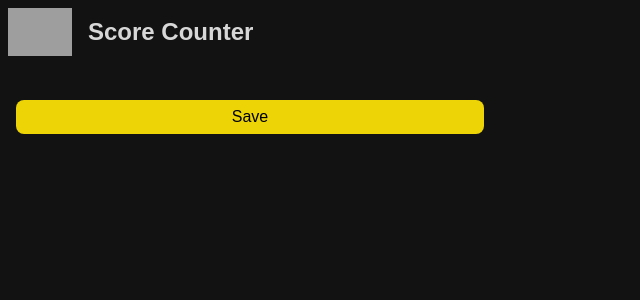
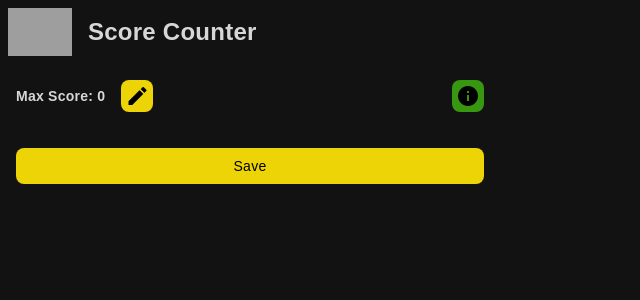
Before and after one commit to shatkill/UnoCounter, an Angular app: page /game in a window 1280 px wide. Shown: the top 300 px of the page, without its empty margins (0-640 px from the left). Built offline with nearby package versions, Linux system fonts and the light colour scheme; grey boxes are pictures that could not be loaded.

Commit message:
First statistics, show maxScore, show winners

```diff
--- a/angular.json
+++ b/angular.json
@@ -26,7 +26,10 @@
             "polyfills": "src/polyfills.ts",
             "tsConfig": "tsconfig.app.json",
             "assets": ["src/favicon.ico", "src/assets"],
-            "styles": ["src/styles.scss"],
+            "styles": [
+              "@angular/material/prebuilt-themes/indigo-pink.css",
+              "src/styles.scss"
+            ],
             "scripts": [],
             "vendorChunk": true,
             "extractLicenses": false,
@@ -91,7 +94,10 @@
             "tsConfig": "tsconfig.spec.json",
             "karmaConfig": "karma.conf.js",
             "assets": ["src/favicon.ico", "src/assets"],
-            "styles": ["src/styles.scss"],
+            "styles": [
+              "@angular/material/prebuilt-themes/indigo-pink.css",
+              "src/styles.scss"
+            ],
             "scripts": []
           }
         },
--- a/src/app/app.module.ts
+++ b/src/app/app.module.ts
@@ -6,15 +6,18 @@ import { AppComponent } from './app.component';
 import { MainModule } from './main/main.module';
 import { BrowserAnimationsModule } from '@angular/platform-browser/animations';
 
+import { MatDialogModule } from '@angular/material/dialog';
+
 @NgModule({
-  declarations: [
-    AppComponent
-  ],
+  declarations: [AppComponent],
   imports: [
     BrowserModule,
-    AppRoutingModule, MainModule, BrowserAnimationsModule,
+    AppRoutingModule,
+    MainModule,
+    BrowserAnimationsModule,
+    MatDialogModule,
   ],
   providers: [],
-  bootstrap: [AppComponent]
+  bootstrap: [AppComponent],
 })
-export class AppModule { }
+export class AppModule {}
--- a/src/app/main/game-page/game-page.component.html
+++ b/src/app/main/game-page/game-page.component.html
@@ -1,15 +1,33 @@
+<div class="uc-info-container">
+  <div class="uc-score-info">
+    <div class="uc-score">Max Score: {{ maxScore }}</div>
+    <div class="uc-edit-button" (click)="editMaxScore()">
+      <mat-icon>edit</mat-icon>
+    </div>
+  </div>
+  <div class="uc-info-button" (click)="openStatistics()">
+    <mat-icon>info</mat-icon>
+  </div>
+</div>
+
 <table>
   <thead>
     <tr class="uc-table-header-row">
-      <th *ngFor="let player of players">
-        {{ shufflePlayer === player ? "• " + player : player }}
+      <th
+        *ngFor="let player of players"
+        [ngClass]="{ 'uc-current-shuffler-cell': shufflePlayer === player }"
+      >
+        {{ player }}
       </th>
     </tr>
   </thead>
   <tbody>
     <tr *ngFor="let e of [].constructor(rounds); let round = index">
-      <td *ngFor="let player of players">
-        {{ scores[player][round] }}
+      <td
+        *ngFor="let player of players"
+        [ngClass]="{ 'uc-winner-cell': scores[player][round].won }"
+      >
+        {{ scores[player][round].sumScore }}
       </td>
     </tr>
     <tr>
@@ -23,6 +41,6 @@
     </tr>
   </tbody>
 </table>
-<div class="uc-button-container" *ngIf="!this.isFinished">
-  <div class="uc-default-button" (click)="addScores()">Save</div>
+<div *ngIf="!this.isFinished" class="uc-default-button" (click)="addScores()">
+  Save
 </div>
--- a/src/app/main/game-page/game-page.component.scss
+++ b/src/app/main/game-page/game-page.component.scss
@@ -7,14 +7,26 @@
   padding: 0.5rem;
 }
 
-.uc-maxscore-container {
-  font-size: large;
-  font-weight: bold;
-  margin-bottom: 1rem;
-  padding: 0.5rem;
+.uc-score-info {
+  display: flex;
+  justify-content: space-between;
+  align-items: center;
 }
 
-.uc-button-container {
+.uc-score {
+  font-weight: bold;
+}
+
+.uc-info-container {
+  margin-bottom: 1rem;
+  display: flex;
+  justify-content: space-between;
+  align-items: center;
+  margin-top: 0;
+}
+
+.uc-edit-button {
+  margin-left: 1rem;
 }
 
 .uc-theader {
@@ -22,8 +34,15 @@
   font-weight: bold;
 }
 
-// ********************
-/* scoreboard.component.scss */
+.uc-winner-cell {
+  color: $base-green;
+  font-weight: bold;
+  text-decoration: underline;
+}
+
+.uc-current-shuffler-cell {
+  text-decoration: underline;
+}
 
 table {
   width: 100%;
@@ -67,8 +86,6 @@ table {
 }
 
 div {
-  margin-top: 20px;
-
   label {
     margin-right: 10px;
   }
--- a/src/app/main/game-page/game-page.component.ts
+++ b/src/app/main/game-page/game-page.component.ts
@@ -1,12 +1,14 @@
-import { Component, OnInit } from '@angular/core';
-import {
-  FormControl,
-  FormGroup,
-  UntypedFormControl,
-  UntypedFormGroup,
-} from '@angular/forms';
+import { Component } from '@angular/core';
+import { FormControl, FormGroup } from '@angular/forms';
+import { MatDialog } from '@angular/material/dialog';
 import { DataSaveService } from 'src/app/shared/data-save.service';
-import { Player } from 'src/app/shared/models/Player';
+import { StatisticsDialogComponent } from './statistics-dialog/statistics-dialog.component';
+
+export interface Score {
+  scoreCurrentRound: number;
+  sumScore: number;
+  won: boolean;
+}
 
 @Component({
   selector: 'uc-game-page',
@@ -21,12 +23,15 @@ export class GamePageComponent {
   public isFinished = false;
   public halvePointsActivated = false;
 
-  public scores: { [player: string]: number[] } = {};
+  public scores: { [player: string]: Score[] } = {};
   public rounds;
 
   public formGroup!: ReturnType<typeof this.createFormGroup>;
 
-  constructor(private dataSaveService: DataSaveService) {
+  constructor(
+    private dataSaveService: DataSaveService,
+    private dialog: MatDialog
+  ) {
     this.players = this.dataSaveService.players;
     this.maxScore = this.dataSaveService.maxScore;
     this.halvePointsActivated = this.dataSaveService.halvePointsActivated;
@@ -38,23 +43,32 @@ export class GamePageComponent {
 
     this.players?.forEach((player) => {
       if (!this.scores[player]) {
-        this.scores[player] = [0];
+        this.scores[player] = [
+          { scoreCurrentRound: 0, sumScore: 0, won: false },
+        ];
       }
     });
   }
 
   public addScores() {
+    if (!this.thereIsOneWinner()) {
+      return;
+    }
+
     this.players?.forEach((player) => {
-      this.scores[player].push(
-        this.getCurrentScoreOfPlayer(player) +
-          this.getPlayerControl(player).value
-      );
+      this.scores[player].push({
+        scoreCurrentRound: this.getPlayerControl(player).value,
+        sumScore:
+          this.getPlayerControl(player).value +
+          this.getCurrentScoreOfPlayer(player),
+        won: this.getPlayerControl(player).value === null,
+      });
 
       if (
         this.halvePointsActivated &&
         this.getCurrentScoreOfPlayer(player) % 100 === 0
       ) {
-        this.scores[player][this.scores[player].length - 1] /= 2;
+        this.scores[player][this.scores[player].length - 1].sumScore /= 2;
       }
 
       this.getPlayerControl(player).setValue(null);
@@ -63,6 +77,8 @@ export class GamePageComponent {
     this.rounds++;
     this.determineLoser();
     this.changeShufflePlayerTurn();
+
+    console.log(this.scores);
   }
 
   public determineLoser() {
@@ -74,7 +90,7 @@ export class GamePageComponent {
   }
 
   public getCurrentScoreOfPlayer(player: string) {
-    return this.scores[player][this.scores[player].length - 1];
+    return this.scores[player][this.scores[player].length - 1].sumScore;
   }
 
   public getPlayerControl(player: string) {
@@ -95,4 +111,26 @@ export class GamePageComponent {
     });
     return new FormGroup(group);
   }
+
+  public thereIsOneWinner() {
+    let winners = 0;
+    this.players?.forEach((player) => {
+      if (this.getPlayerControl(player).value === null) winners++;
+    });
+
+    return winners === 1;
+  }
+
+  public editMaxScore() {}
+
+  public openStatistics(): void {
+    const dialogRef = this.dialog.open(StatisticsDialogComponent, {
+      data: { players: this.players, scores: this.scores, rounds: this.rounds },
+      maxWidth: '500px',
+    });
+
+    dialogRef.afterClosed().subscribe((result) => {
+      console.log('The dialog was closed');
+    });
+  }
 }
--- /dev/null
+++ b/src/app/main/game-page/statistics-dialog/statistics-dialog.component.html
@@ -0,0 +1,19 @@
+<div class="uc-dialog-container">
+  <h4>Statistics</h4>
+  <table>
+    <thead>
+      <tr class="uc-table-header-row">
+        <th></th>
+        <th *ngFor="let player of data.players">{{ player }}</th>
+      </tr>
+    </thead>
+    <tbody>
+      <tr *ngFor="let statisticType of statisticTypes">
+        <td>{{ statisticType.id.name }}</td>
+        <td *ngFor="let player of data.players">
+          {{ statisticType.calcFunction(player) }}
+        </td>
+      </tr>
+    </tbody>
+  </table>
+</div>
--- /dev/null
+++ b/src/app/main/game-page/statistics-dialog/statistics-dialog.component.scss
@@ -0,0 +1,61 @@
+@import "../../../../stylings.scss";
+
+.uc-dialog-container {
+  padding: 1rem;
+  background-color: $main-background;
+}
+
+table {
+  width: 100%;
+  border-collapse: collapse;
+
+  th,
+  td {
+    border: 1px solid $base-yellow;
+    padding: 8px;
+    text-align: end;
+    white-space: nowrap;
+    overflow: hidden;
+    text-overflow: ellipsis;
+
+    input {
+      width: 40px;
+      font-weight: bold;
+      text-align: end;
+    }
+  }
+
+  .uc-table-header-row {
+    th {
+      color: black;
+    }
+
+    :nth-child(n) {
+      background-color: $base-blue;
+    }
+    :nth-child(2n) {
+      background-color: $base-red;
+    }
+    :nth-child(3n) {
+      background-color: $base-yellow;
+    }
+    :nth-child(4n) {
+      background-color: $base-green;
+    }
+    :first-child {
+      background-color: #111111;
+    }
+  }
+}
+
+div {
+  label {
+    margin-right: 10px;
+  }
+
+  select,
+  input,
+  button {
+    margin-right: 10px;
+  }
+}
--- a/src/app/main/main.module.ts
+++ b/src/app/main/main.module.ts
@@ -7,10 +7,11 @@ import { BrowserModule } from '@angular/platform-browser';
 import { MainHeaderComponent } from './main-header/main-header.component';
 import { FormsModule } from '@angular/forms';
 import { ReactiveFormsModule } from '@angular/forms';
-import { RouterModule } from '@angular/router';
 import { GamePageComponent } from './game-page/game-page.component';
 import { PlayerScoreItemComponent } from './player-score-item/player-score-item.component';
+import { StatisticsDialogComponent } from './game-page/statistics-dialog/statistics-dialog.component';
 
+import { MatIconModule } from '@angular/material/icon';
 
 @NgModule({
   declarations: [
@@ -18,11 +19,17 @@ import { PlayerScoreItemComponent } from './player-score-item/player-score-item.
     MainLandingComponent,
     MainHeaderComponent,
     GamePageComponent,
-    PlayerScoreItemComponent
+    PlayerScoreItemComponent,
+    StatisticsDialogComponent,
   ],
   imports: [
-    CommonModule, BrowserModule, AppRoutingModule, FormsModule, ReactiveFormsModule
+    CommonModule,
+    BrowserModule,
+    AppRoutingModule,
+    FormsModule,
+    ReactiveFormsModule,
+    MatIconModule,
   ],
-  exports: [MainFrameComponent, MainLandingComponent, MainHeaderComponent]
+  exports: [MainFrameComponent, MainLandingComponent, MainHeaderComponent],
 })
-export class MainModule { }
+export class MainModule {}
--- a/src/styles.scss
+++ b/src/styles.scss
@@ -25,6 +25,42 @@
   cursor: pointer;
 }
 
+.uc-info-button {
+  border-radius: 8px;
+  background-color: $base-green;
+  color: black;
+  text-align: center;
+  cursor: pointer;
+  width: 1rem;
+  height: 1rem;
+  padding: 0.5rem;
+  display: flex;
+  justify-content: center;
+  align-items: center;
+
+  mat-icon {
+    overflow: unset;
+  }
+}
+
+.uc-edit-button {
+  border-radius: 8px;
+  background-color: $base-yellow;
+  color: black;
+  text-align: center;
+  cursor: pointer;
+  width: 1rem;
+  height: 1rem;
+  padding: 0.5rem;
+  display: flex;
+  justify-content: center;
+  align-items: center;
+
+  mat-icon {
+    overflow: unset;
+  }
+}
+
 html,
 body {
   height: 100%;
@@ -33,7 +69,7 @@ body {
 body {
   margin: 0;
   font-family: Roboto, "Helvetica Neue", sans-serif;
-  background-color: #121212;
+  background-color: $main-background;
 }
 
 /* Chrome, Safari, Edge, Opera */
@@ -52,6 +88,15 @@ input {
   outline-style: none;
   border: none;
   border-bottom: 1px solid $base-yellow;
-  background-color: #121212;
+  background-color: $main-background;
   font-weight: bold;
 }
+
+html,
+body {
+  height: 100%;
+}
+body {
+  margin: 0;
+  font-family: Roboto, "Helvetica Neue", sans-serif;
+}
--- a/src/stylings.scss
+++ b/src/stylings.scss
@@ -2,3 +2,5 @@ $base-red: #d72600; // red
 $base-yellow: #ecd407; // yellow
 $base-green: #379711; // green
 $base-blue: #0956bf; // blue
+
+$main-background: #121212;
```
Also changed, not shown: src/app/main/game-page/statistics-dialog/statistics-dialog.component.ts (added, +102 -0 lines), 7 other files (tests, documents, lock files or other folders).
